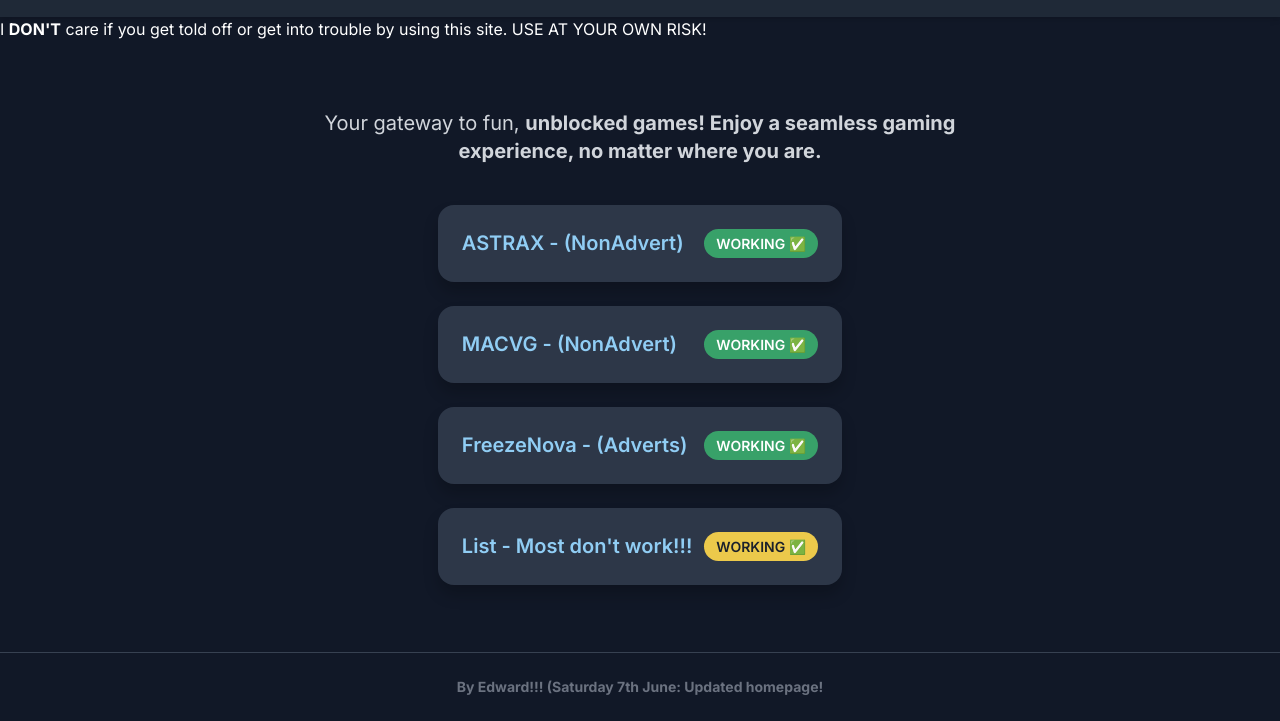
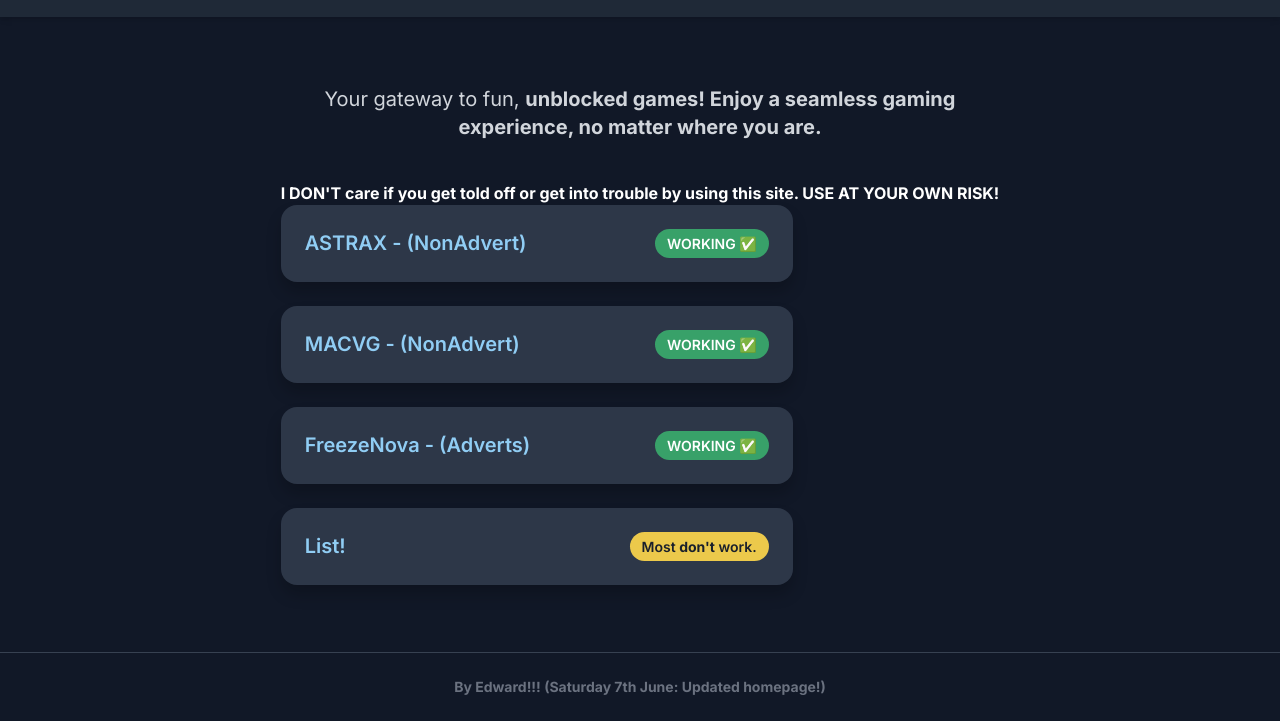
Before and after one commit to ahw101/documents-for-life, a plain HTML site: page index.html in a window 1280 px wide. Shown: the part 79-800 px from the top of the page. Drawn offline with nearby package versions, Linux system fonts and the light colour scheme.

Commit message:
Update index.html

```diff
--- a/index.html
+++ b/index.html
@@ -64,12 +64,9 @@
       </h1>
     </div>
   </header>
-  <h2>I <strong>DON'T</strong> care if you get told off or get into trouble by using this site. USE AT YOUR OWN RISK!</h2>
-
-  <main class="flex-grow flex flex-col items-center justify-center px-4 py-12">
-    <p class="text-xl text-gray-300 mb-10 text-center max-w-2xl">
-      Your gateway to fun, <strong>unblocked games!<strong/> Enjoy a seamless gaming experience, no matter where you are.
-    </p>
+   <main class="flex-grow flex flex-col items-center justify-center px-4 py-12">
+    <p class="text-xl text-gray-300 mb-10 text-center max-w-2xl">Your gateway to fun, <strong>unblocked games!<strong/> Enjoy a seamless gaming experience, no matter where you are. </p>
+          <h2>I <strong>DON'T</strong> care if you get told off or get into trouble by using this site. USE AT YOUR OWN RISK!</h2>
     <ul class="w-full max-w-lg space-y-6">
       <li class="game-card flex items-center justify-between">
         <a href="https://astrax.neocities.org/games" target="_blank" class="text-xl game-title hover:underline flex-grow">ASTRAX - (NonAdvert)</a>
@@ -84,14 +81,14 @@
         <span class="game-status status-working">WORKING ✅</span>
       </li>
             <li class="game-card flex items-center justify-between">
-        <a href="more/list/index.html" target="_blank" class="text-xl game-title hover:underline flex-grow">List - Most don't work!!!</a>
-        <span class="game-status status-unknown">WORKING ✅</span>
+        <a href="more/list/index.html" target="_blank" class="text-xl game-title hover:underline flex-grow">List!</a>
+        <span class="game-status status-unknown">Most <strong>don't</strong> work.</span>
       </li>
       </ul>
   </main>
 
   <footer class="mt-auto py-6 text-sm text-gray-500 text-center border-t border-gray-700">
-    By Edward!!! (Saturday 7th June: Updated homepage!
+    By Edward!!! (Saturday 7th June: Updated homepage!)
   </footer>
 </body>
 </html>
```
